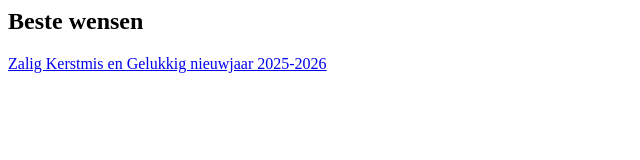
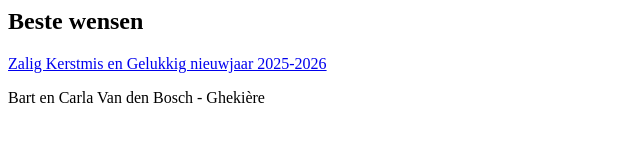
Before and after one commit to BartOsmap/BartOsmap.github.io, a plain HTML site: page index.html in a window 1280 px wide. Shown: the whole page, without its empty margins (0-640 px from the left). Drawn offline with Linux system fonts and the light colour scheme.

Commit message:
Update index.html

```diff
--- a/index.html
+++ b/index.html
@@ -1,3 +1,8 @@
+
 <H2>Beste wensen</H2>
 
 <a href=./Kerst.2025.mp4>Zalig Kerstmis en Gelukkig nieuwjaar 2025-2026 </a><p>
+
+
+Bart en Carla
+Van den Bosch - Ghekière
```
